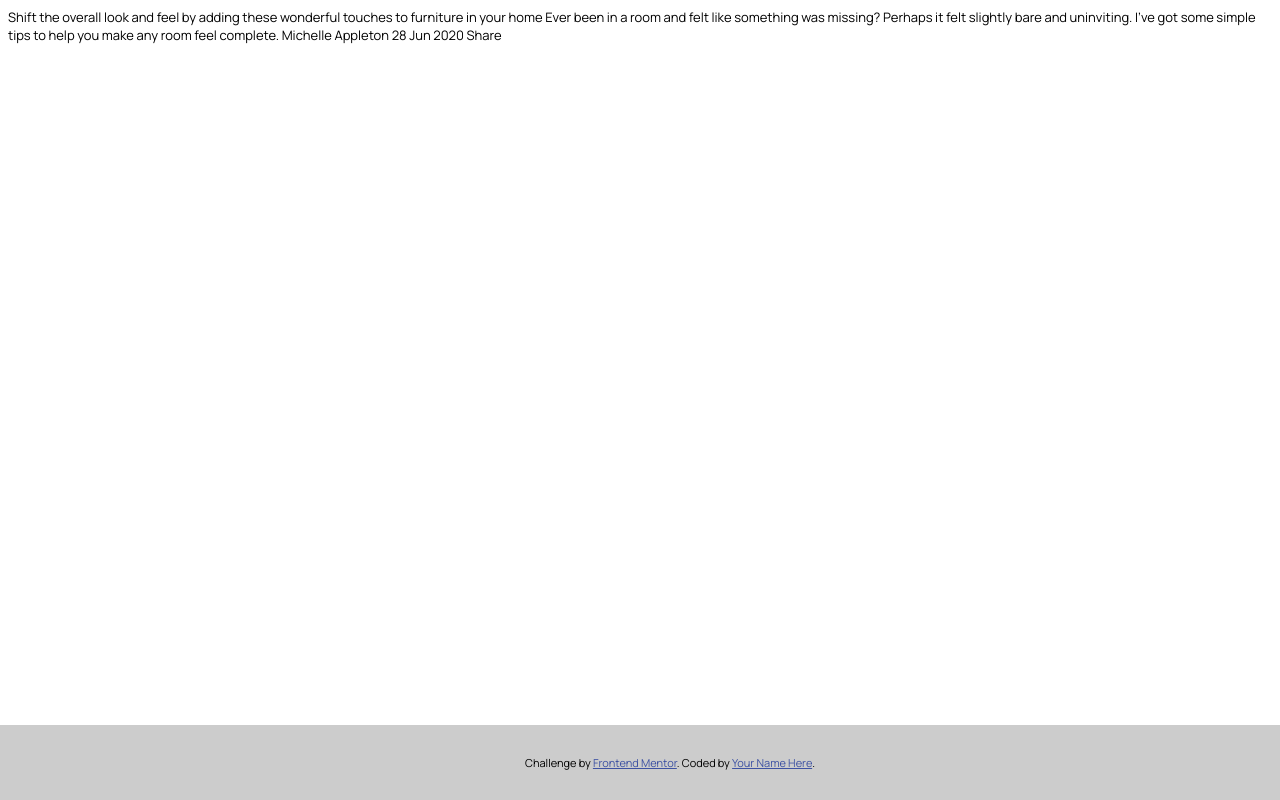
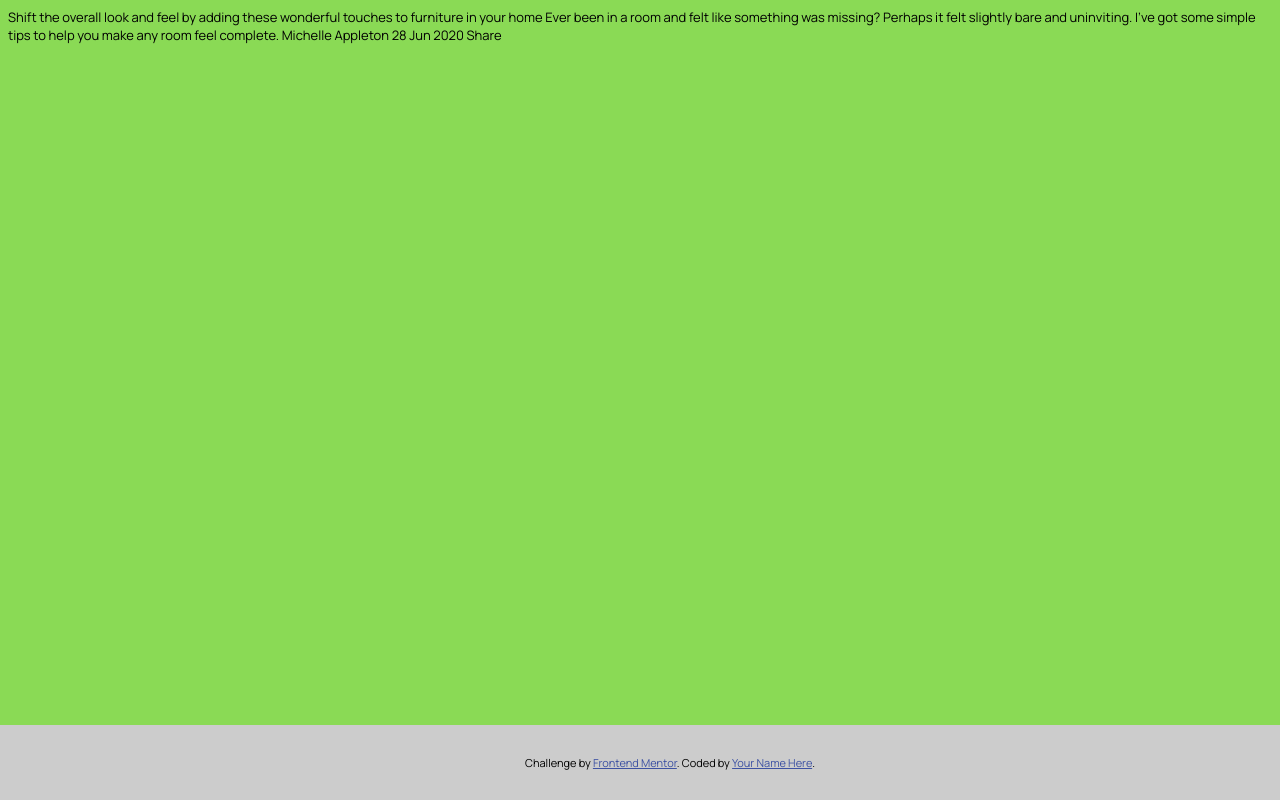
Before and after one commit to ludoboilon/article-preview-component, a plain HTML site: page code/index.html in a window 1280 px wide. Drawn offline with Linux system fonts and the light colour scheme.

Commit message:
test color

```diff
--- a/code/style.scss
+++ b/code/style.scss
@@ -1,6 +1,7 @@
 body {
 	font-family: "Manrope", sans-serif;
 	font-size: 13px;
+	background: #8ada55;
 }
 
 .attribution {
```
Also changed, not shown: code/style.css, 1 other file.
